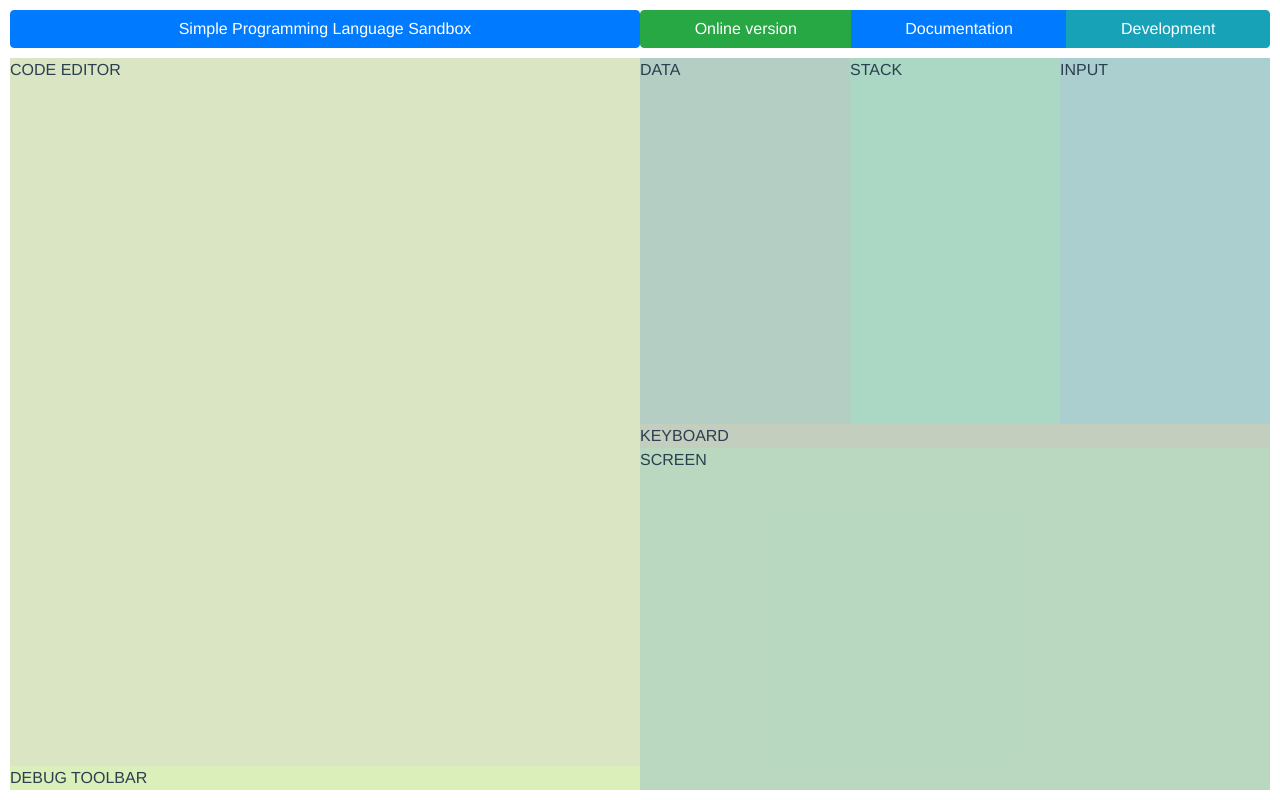
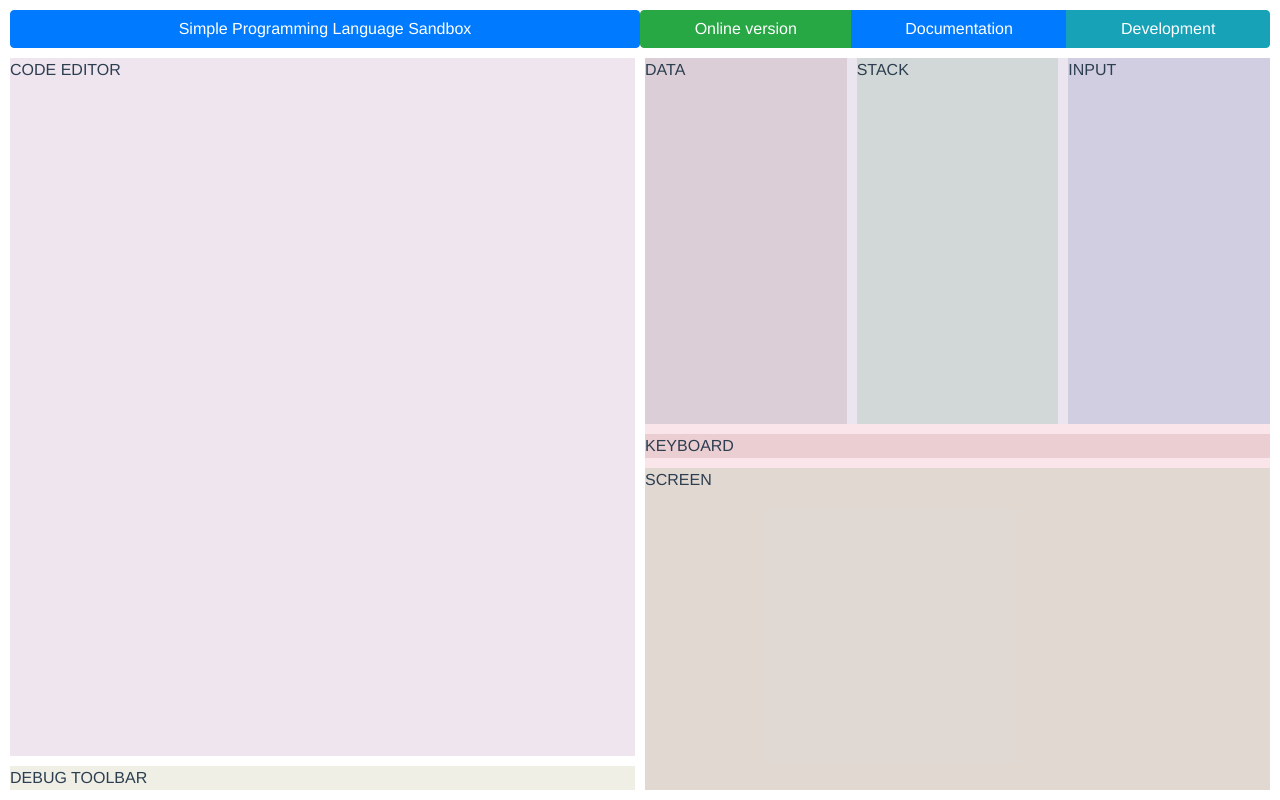
Before and after one commit to jcbuisson/simple-programming-language, a Vue app: page /#/ in a window 1280 px wide. Built offline with nearby package versions, Linux system fonts and the light colour scheme.

Commit message:
Added margins around panels

```diff
--- a/src/components/Home.vue
+++ b/src/components/Home.vue
@@ -106,7 +106,6 @@
 }
 
 .header-panel {
-   /*background: rgba(255, 0, 0, .1);*/
    display: flex;
    flex-direction: row;
    justify-content: space-around;
@@ -125,7 +124,6 @@
 }
 
 .main-panel {
-   background: rgba(0, 255, 0, .1);
    flex: 1;
 
    display: flex;
@@ -134,16 +132,10 @@
 
    align-items: stretch;
    align-content: stretch;
-
-   margin-top: 5px;
-   margin-left: 10px;
-   margin-right: 10px;
-   margin-bottom: 10px;
 }
 
 .main-panel-left {
    flex: 1;
-   background: rgba(255, 255, 0, .1);
 
    display: flex;
    flex-direction: column;
@@ -151,20 +143,26 @@
 
    align-items: stretch;
    align-content: stretch;
+
+   margin-top: 5px;
+   margin-left: 10px;
+   margin-right: 5px;
+   margin-bottom: 10px;
 }
 
 .code-editor-panel {
    flex: 1;
    background: rgba(100, 0, 100, .1);
+   margin-bottom: 5px;
 }
 
 .debug-toolbar-panel {
    background: rgba(100, 100, 0, .1);
+   margin-top: 5px;
 }
 
 .main-panel-right {
    flex: 1;
-   background: rgba(0, 255, 255, .1);
 
    display: flex;
    flex-direction: column;
@@ -172,6 +170,11 @@
 
    align-items: stretch;
    align-content: stretch;
+
+   margin-top: 5px;
+   margin-left: 5px;
+   margin-right: 10px;
+   margin-bottom: 10px;
 }
 
 .memory-panel {
@@ -189,16 +192,20 @@
 .data-panel {
    flex: 1;
    background: rgba(100, 0, 0, .1);
+   margin-right: 5px;
 }
 
 .stack-panel {
    flex: 1;
    background: rgba(0, 100, 0, .1);
+   margin-left: 5px;
+   margin-right: 5px;
 }
 
 .input-panel {
    flex: 1;
    background: rgba(0, 0, 100, .1);
+   margin-left: 5px;
 }
 
 .input-output-panel {
@@ -215,11 +222,14 @@
 
 .keyboard-panel {
    background: rgba(100, 0, 0, .1);
+   margin-top: 10px;
+   margin-bottom: 5px;
 }
 
 .screen-panel {
    flex: 1;
    background: rgba(0, 100, 0, .1);
+   margin-top: 5px;
 }
 
 </style>
```
